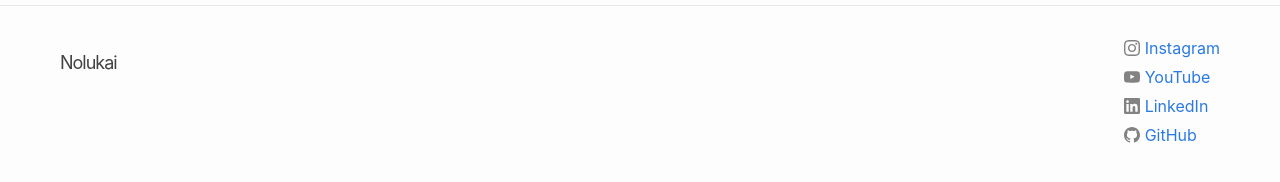
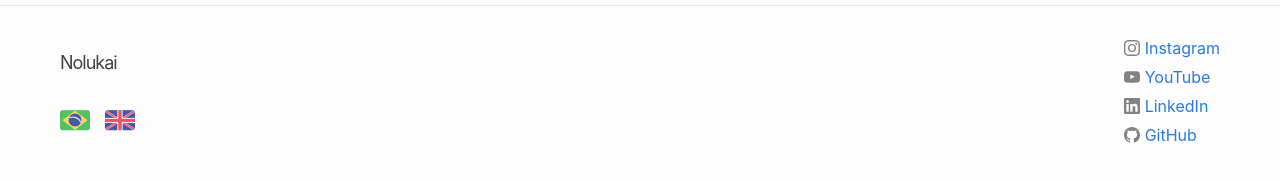
Before and after one commit to kelwynOliveira/nolukai, a Jekyll site: the page built from index.markdown, in a window 1280 px wide. Shown: the part 708-890 px from the top of the page. Built offline with Jekyll 4.4.1, drawn with Linux system fonts in a browser that asks for light colours.

Commit message:
Style of translation buttons on header and footer

```diff
--- a/_includes/footer.html
+++ b/_includes/footer.html
@@ -11,11 +11,15 @@
             {%- endif -%}
             <h2 class="footer-heading">{{ site.title | escape }}</h2>
           </a>
+
+          <!-- Languages Menu -->
+          {%- include menu-items/language.html -%}
       </div>
 
       <div class="footer-col footer-col-3">
         {%- include social.html -%}
       </div>
+
     </div>
   </div>
 </footer>
--- a/_sass/minima/_layout.scss
+++ b/_sass/minima/_layout.scss
@@ -109,9 +109,9 @@
       display: block;
       padding: 5px 10px;
 
-      &:not(:last-child) {
-        margin-right: 0;
-      }
+      // &:not(:last-child) {
+      //   margin-right: 0;
+      // }
       margin-left: 20px;
     }
   }
--- a/_sass/minima/_my-css.scss
+++ b/_sass/minima/_my-css.scss
@@ -179,6 +179,7 @@
   .language-list {
     list-style-type: none;
     display: flex;
+    justify-content: center;
     gap: calc(#{$spacing-unit} / 2);
     margin: 0;
     li {
--- a/pages/404.html
+++ b/pages/404.html
@@ -1,7 +1,6 @@
 ---
 permalink: /404.html
 layout: default
-lang: en
 ---
 
 <style type="text/css" media="screen">
```
